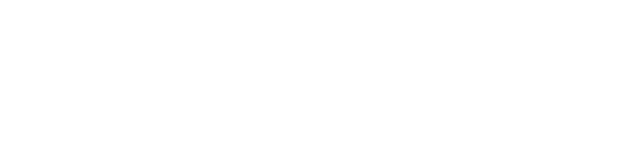
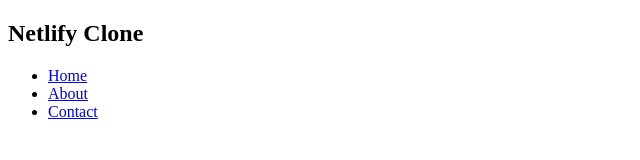
Before and after one commit to skaetch-max/group_11, a plain HTML site: page index.html in a window 1280 px wide. Shown: the whole page, without its empty margins (0-640 px from the left). Drawn offline with Linux system fonts and the light colour scheme.

Commit message:
Finalising the boilerplate templating for my task

```diff
--- a/index.html
+++ b/index.html
@@ -6,6 +6,23 @@
     <title>Group 11 task - Netlify clone</title>
 </head>
 <body>
+    <main>
+        <nav>
+            <div class="brand">
+                <h1>Netlify Clone</h1>
+            </div>
+            <div class="links">
+                <ul>
+                    <li><a href="#">Home</a></li>
+                    <li><a href="#">About</a></li>
+                    <li><a href="#">Contact</a></li>
+                </ul>
+            </div>
+            <div class="hamburger">
+                <span></span><span></span><span></span>
+            </div>
+        </nav>
+    </main>
 
 </body>
 </html>
```
